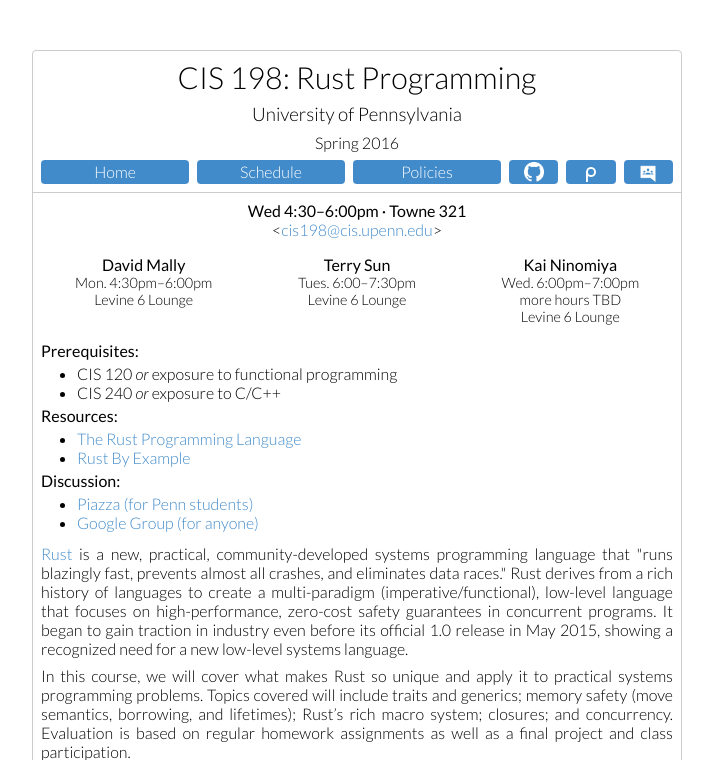
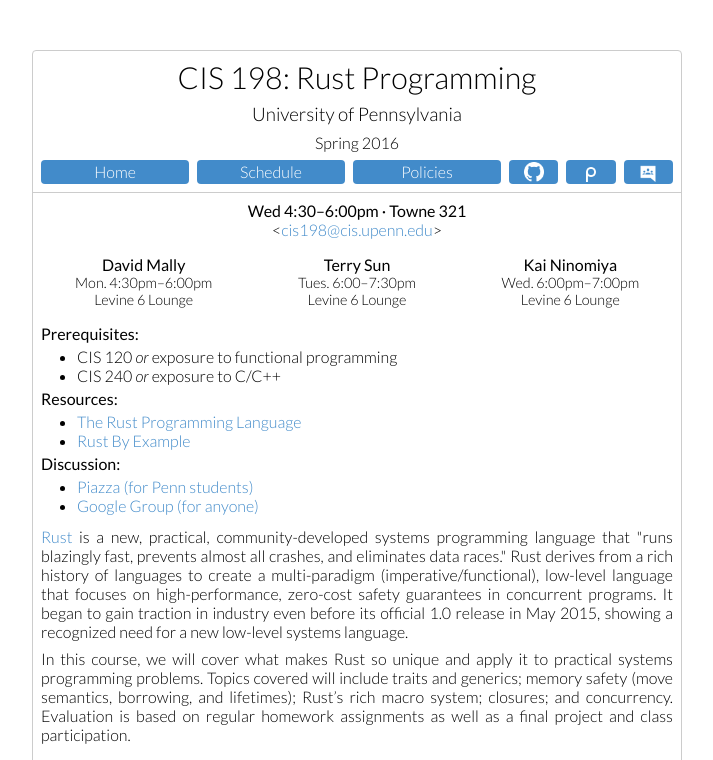
Before and after one commit to cis198-2016s/cis198-2016s.github.io, a Jekyll site: the page built from index.html, in a window 1280 px wide. Shown: the top 760 px of the page, without its empty margins (283-996 px from the left). Built offline with Jekyll 4.4.1, drawn with Linux system fonts in a browser that asks for light colours; grey boxes are pictures that could not be loaded.

Commit message:
Remove TBD from Kai's OHs

```diff
--- a/index.html
+++ b/index.html
@@ -31,8 +31,6 @@
     <b>Kai Ninomiya</b>
     <div class="small">
       Wed. 6:00pm&ndash;7:00pm
-      <br>
-      more hours TBD
       <br>
       Levine 6 Lounge
     </div>
```
